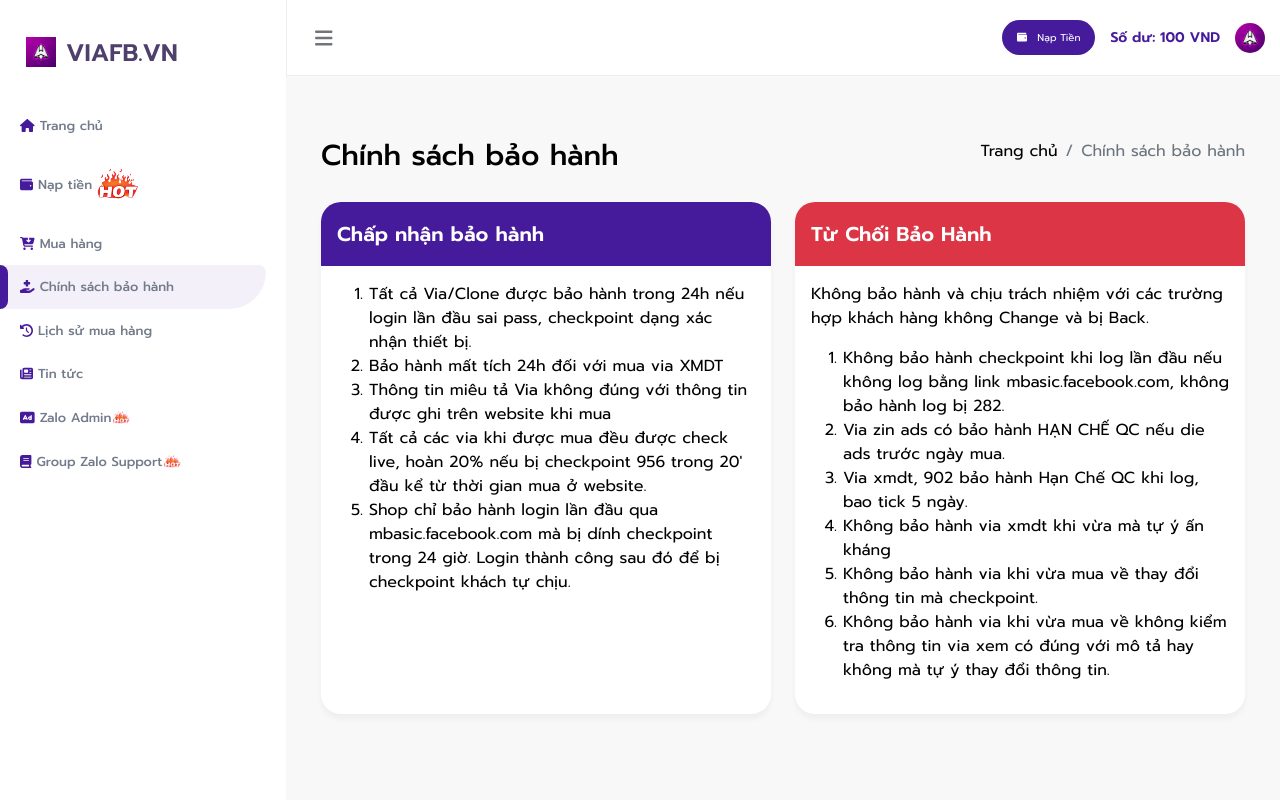
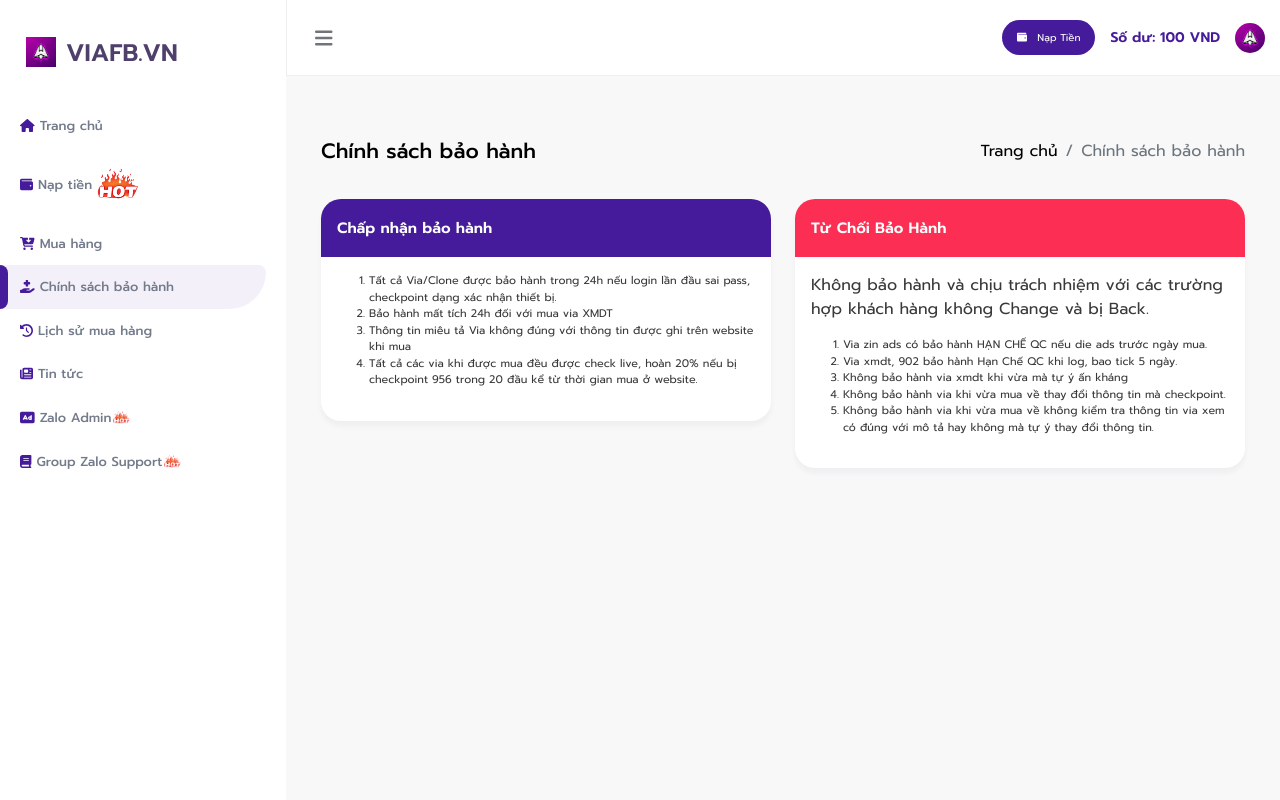
Before and after one commit to d-tech-team/NextJs_ViaFb, a Next.js app: page /rules-and-policy in a window 1280 px wide. Shown: the top 800 px of the page. Built offline with nearby package versions, Linux system fonts and the light colour scheme.

Commit message:
update css for blog

```diff
--- a/components/Breadcumb/index.module.scss
+++ b/components/Breadcumb/index.module.scss
@@ -5,7 +5,7 @@
 
     h3 {
         font-weight: 500;
-        font-size: 1.8rem;
+        font-size: 1.3rem;
         margin-right: 20px;
     }
 }
--- a/pages/_app.jsx
+++ b/pages/_app.jsx
@@ -3,15 +3,22 @@ import "../styles/globals.scss";
 import { library } from "@fortawesome/fontawesome-svg-core";
 import { fas } from "@fortawesome/free-solid-svg-icons";
 import layout from "../components/Layout";
+import Head from "next/head";
 library.add(fas);
 
 function MyApp({ Component, pageProps }) {
   const Layout = Component.Layout || layout;
 
   return (
-    <Layout>
-      <Component {...pageProps} />
-    </Layout>
+    <>
+      {/* <Head>
+        <title>Via Việt, Via New Zin, Acc Fb, Mua Fb, Mua Via, Facebook luôn bảo hành</title>
+        <link rel="shortcut icon" type="image/png" href="/images/logo.png" />
+      </Head> */}
+      <Layout>
+        <Component {...pageProps} />
+      </Layout>
+    </>
   );
 }
 
--- a/pages/blogs/index.jsx
+++ b/pages/blogs/index.jsx
@@ -5,19 +5,19 @@ import PageTitle from '../../components/Breadcumb'
 
 const blogs = [
     {
-        title: 'Lorem ipsum dolor sit amet consectetur adipisicing elit. Provident, eius.',
+        title: 'Lorem ipsum dolor sit amet.',
         url: '/blogs/blog1',
         content: 'Lorem ipsum dolor sit, amet consectetur adipisicing elit. Aperiam, cupiditate?',
         createdAt: '20/10/2022'
     },
     {
-        title: 'Lorem ipsum dolor sit amet consectetur adipisicing elit. Provident, eius.',
+        title: 'Lorem ipsum dolor sit amet.',
         url: '/blogs/blog2',
         content: 'Lorem ipsum dolor sit, amet consectetur adipisicing elit. Aperiam, cupiditate?',
         createdAt: '20/10/2022'
     },
     {
-        title: 'Lorem ipsum dolor sit amet consectetur adipisicing elit. Provident, eius.',
+        title: 'Lorem ipsum dolor sit amet.',
         url: '/blogs/blog3',
         content: 'Lorem ipsum dolor sit, amet consectetur adipisicing elit. Aperiam, cupiditate?',
         createdAt: '20/10/2022'
--- a/pages/rules-and-policy.jsx
+++ b/pages/rules-and-policy.jsx
@@ -1,8 +1,8 @@
-import Head from 'next/head'
-import React from 'react'
-import { Breadcrumb, Card, Col, Row } from 'react-bootstrap'
-import PageTitle from '../components/Breadcumb'
-import styles from '../styles/Policy.module.scss'
+import Head from "next/head";
+import React from "react";
+import { Breadcrumb, Card, Col, Row } from "react-bootstrap";
+import PageTitle from "../components/Breadcumb";
+import styles from "../styles/Policy.module.scss";
 
 function Policy() {
   return (
@@ -14,15 +14,27 @@ function Policy() {
       <Row>
         <Col xs={12} md={6} className={styles.card_wrap}>
           <Card className={styles.card}>
-                        <Card.Header as={'h5'} className={`${styles.title} bg-primary`}>Chấp nhận bảo hành</Card.Header>
+            <Card.Header as={"h5"} className={`${styles.title} bg-primary`}>
+              Chấp nhận bảo hành
+            </Card.Header>
             <Card.Body className={styles.body}>
               <Card.Text className={styles.text}>
                 <ol>
-                                    <li>Tất cả Via/Clone được bảo hành trong 24h nếu login lần đầu sai pass, checkpoint dạng xác nhận thiết bị.</li>
+                  <li>
+                    Tất cả Via/Clone được bảo hành trong 24h nếu login lần đầu
+                    sai pass, checkpoint dạng xác nhận thiết bị.
+                  </li>
                   <li>Bảo hành mất tích 24h đối với mua via XMDT</li>
-                                    <li>Thông tin miêu tả Via không đúng với thông tin được ghi trên website khi mua</li>
-                                    <li>Tất cả các via khi được mua đều được check live, hoàn 20% nếu bị checkpoint 956 trong 20' đầu kể từ thời gian mua ở website.</li>
-                                    <li>Shop chỉ bảo hành login lần đầu qua mbasic.facebook.com mà bị dính checkpoint trong 24 giờ. Login thành công sau đó để bị checkpoint khách tự chịu.</li>
+                  <li>
+                    Thông tin miêu tả Via không đúng với thông tin được ghi trên
+                    website khi mua
+                  </li>
+                  <li>
+                    Tất cả các via khi được mua đều được check live, hoàn 20%
+                    nếu bị checkpoint 956 trong 20 đầu kể từ thời gian mua ở
+                    website.
+                  </li>
+
                 </ol>
               </Card.Text>
             </Card.Body>
@@ -30,18 +42,39 @@ function Policy() {
         </Col>
         <Col xs={12} md={6} className={styles.card_wrap}>
           <Card className={styles.card}>
-                        <Card.Header as={'h5'} className={`${styles.title} bg-danger`}>Từ Chối Bảo Hành</Card.Header>
+            <Card.Header as={"h5"} className={`${styles.title}`} style={
+              {
+                background: "#FC2E53",
+              }
+            }>
+              Từ Chối Bảo Hành
+            </Card.Header>
             <Card.Body className={styles.body}>
               <Card.Text className={styles.text}>
                 <>
-                                    <p>Không bảo hành và chịu trách nhiệm với các trường hợp khách hàng không Change và bị Back.</p>
+                  <p>
+                    Không bảo hành và chịu trách nhiệm với các trường hợp khách
+                    hàng không Change và bị Back.
+                  </p>
                   <ol>
-                                        <li>Không bảo hành checkpoint khi log lần đầu nếu không log bằng link mbasic.facebook.com, không bảo hành log bị 282.</li>
-                                        <li>Via zin ads có bảo hành HẠN CHẾ QC nếu die ads trước ngày mua.</li>
-                                        <li>Via xmdt, 902 bảo hành Hạn Chế QC khi log, bao tick 5 ngày.</li>
+                    <li>
+                      Via zin ads có bảo hành HẠN CHẾ QC nếu die ads trước ngày
+                      mua.
+                    </li>
+                    <li>
+                      Via xmdt, 902 bảo hành Hạn Chế QC khi log, bao tick 5
+                      ngày.
+                    </li>
                     <li>Không bảo hành via xmdt khi vừa mà tự ý ấn kháng</li>
-                                        <li>Không bảo hành via khi vừa mua về thay đổi thông tin mà checkpoint.</li>
-                                        <li>Không bảo hành via khi vừa mua về không kiểm tra thông tin via xem có đúng với mô tả hay không mà tự ý thay đổi thông tin.</li>
+                    <li>
+                      Không bảo hành via khi vừa mua về thay đổi thông tin mà
+                      checkpoint.
+                    </li>
+                    <li>
+                      Không bảo hành via khi vừa mua về không kiểm tra thông tin
+                      via xem có đúng với mô tả hay không mà tự ý thay đổi thông
+                      tin.
+                    </li>
                   </ol>
                 </>
               </Card.Text>
@@ -50,8 +83,7 @@ function Policy() {
         </Col>
       </Row>
     </>
-
-    )
+  );
 }
 
-export default Policy
+export default Policy;
--- /dev/null
+++ b/styles/Blog.module.scss
@@ -0,0 +1,5 @@
+.wrapper {
+  .card {
+    font-size: 13px;
+  }
+}
--- a/styles/Policy.module.scss
+++ b/styles/Policy.module.scss
@@ -16,6 +16,7 @@
       color: #fff;
     }
     .text {
+      color: #393939;
     }
   }
   .item_accept {
@@ -23,3 +24,18 @@
   .item_refuse {
   }
 }
+
+@media screen and (max-width: 2560px) {
+  .card_wrap {
+    flex-direction: column;
+    .card {
+      margin-bottom: 20px;
+    }
+  }
+  .text li {
+    font-size: 11px;
+  }
+  .title{
+    font-size: 15px;
+  }
+}
```
Also changed, not shown: components/BlogItem/index.module.scss (+24 -0 lines), pages/blogs/[slug]/index.jsx (+44 -25 lines). Lines whose indentation alone changed are shown as unchanged.
